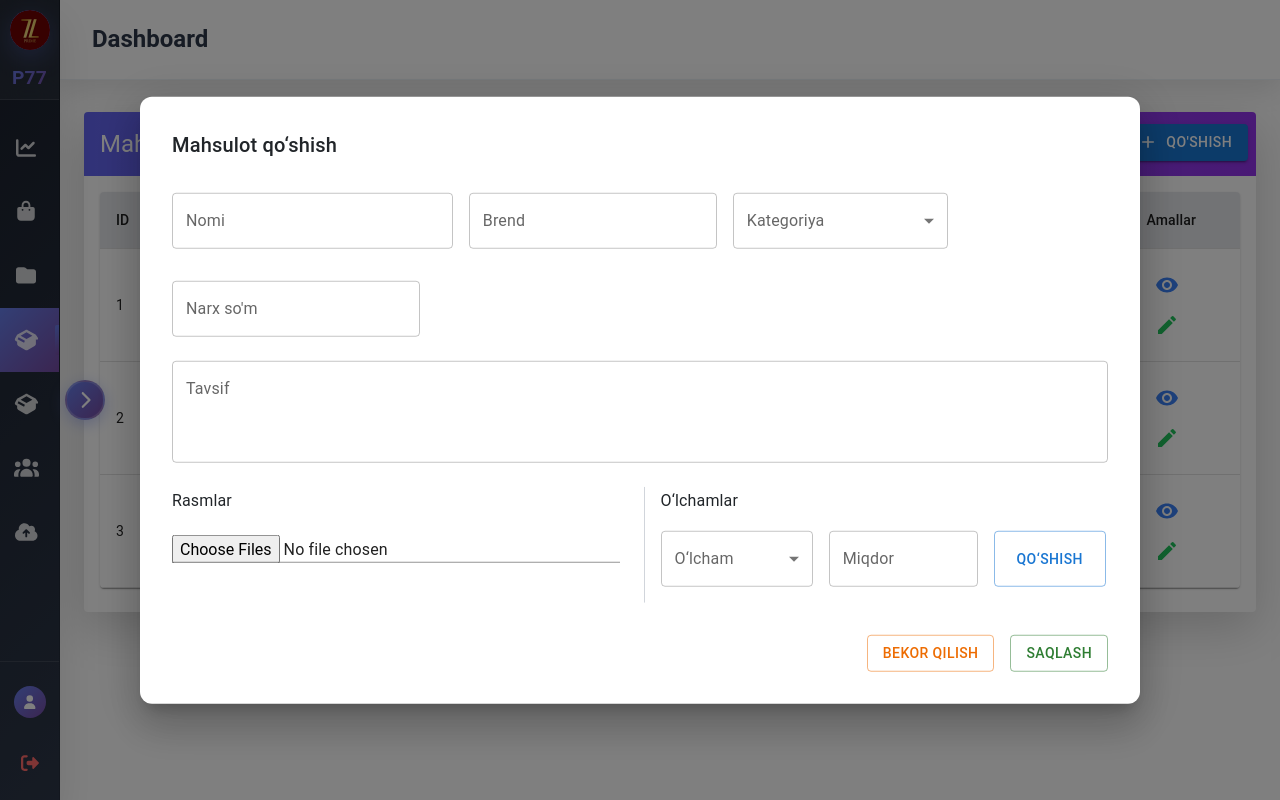
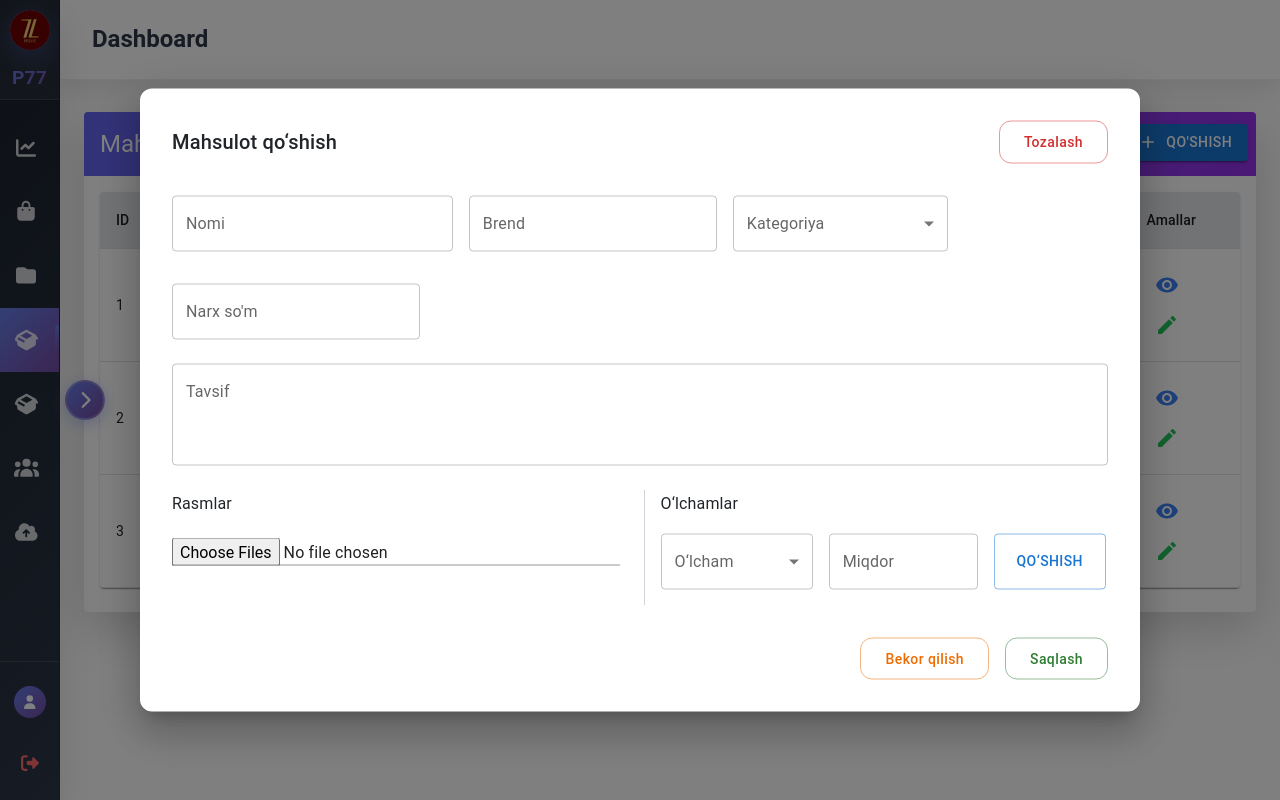
Before and after one commit to suhrob-qalandarov/prime-web-admin, a React (Create React App) app: page /products in a window 1280 px wide. Both pictures are taken after a click on the button "QO'SHISH". Built offline with nearby package versions, Linux system fonts and the light colour scheme.

Commit message:
Added product info clear btn, and redesigned cancel, save buttons

```diff
--- a/src/components/pages/product/modals/add.jsx
+++ b/src/components/pages/product/modals/add.jsx
@@ -156,7 +156,24 @@ const AddModal = ({ open, onClose, product, onProductSaved }) => {
                 }}
             >
                 <Typography variant="h6" sx={{ mb: 4 }}>
-                    {productForm.id ? "Mahsulotni tahrirlash" : "Mahsulot qo‘shish"}
+                    <Box sx={{ display: "flex", justifyContent: "space-between", alignItems: "center", mb: 4 }}>
+                        <Typography variant="h6">
+                            {productForm.id ? "Mahsulotni tahrirlash" : "Mahsulot qo‘shish"}
+                        </Typography>
+                        <Button
+                            variant="outlined"
+                            color="error"
+                            sx={{
+                                px: 3,
+                                py: 1,
+                                borderRadius: 3,
+                                textTransform: "none",
+                                fontWeight: 500,
+                            }}
+                        >
+                            Tozalash
+                        </Button>
+                    </Box>
                 </Typography>
 
                 {/* === FORM USTI QISMI === */}
@@ -353,10 +370,33 @@ const AddModal = ({ open, onClose, product, onProductSaved }) => {
 
                 {/* === ACTIONS === */}
                 <Box sx={{ display: "flex", justifyContent: "flex-end", gap: 2, mt: 4 }}>
-                    <Button onClick={onClose} variant="outlined" color="warning">
+                    <Button
+                        onClick={onClose}
+                        variant="outlined"
+                        color="warning"
+                        sx={{
+                            px: 3,
+                            py: 1,
+                            borderRadius: 3,
+                            textTransform: "none",
+                            fontWeight: 500,
+                        }}
+                    >
                         Bekor qilish
                     </Button>
-                    <Button onClick={handleSaveProduct} variant="outlined" color="success" disabled={loading}>
+                    <Button
+                        onClick={handleSaveProduct}
+                        variant="outlined"
+                        color="success"
+                        disabled={loading}
+                        sx={{
+                            px: 3,
+                            py: 1,
+                            borderRadius: 3,
+                            textTransform: "none",
+                            fontWeight: 500,
+                        }}
+                    >
                         {loading ? "Saqlanmoqda..." : "Saqlash"}
                     </Button>
                 </Box>
```
